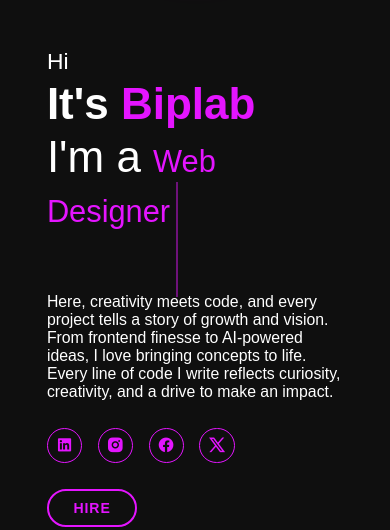
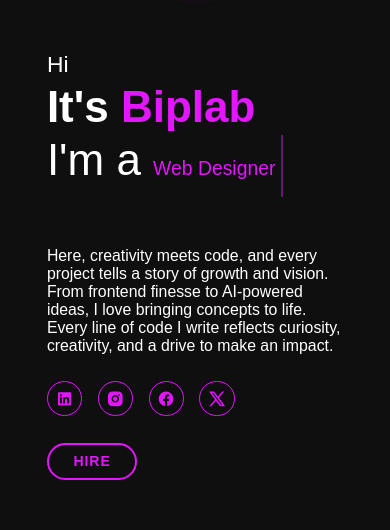
Before and after one commit to biplab-jha/Portfolio, a plain HTML site: page index.html in a window 390 px wide. Shown: the part 387-917 px from the top of the page. Drawn offline with nearby package versions, Linux system fonts and the light colour scheme.

Commit message:
Media Query Update

```diff
--- a/style.css
+++ b/style.css
@@ -926,7 +926,7 @@ circle.progress {
 
     .text-animation span{
     position: relative;
-    font-size: 3.5rem;
+    font-size: 2.2rem;
     }
 
     .text-animation span::before{
@@ -940,7 +940,7 @@ circle.progress {
     background-color: var(--bg-color);
     position: absolute;
     width: calc(100% + 8px);
-    height: 135%;
+    height: 7rem;
     border-left: 3px solid var(--bg-color);
     right: -8px;
     animation: cursor 3s infinite, typing 20s steps(14) infinite;
```
